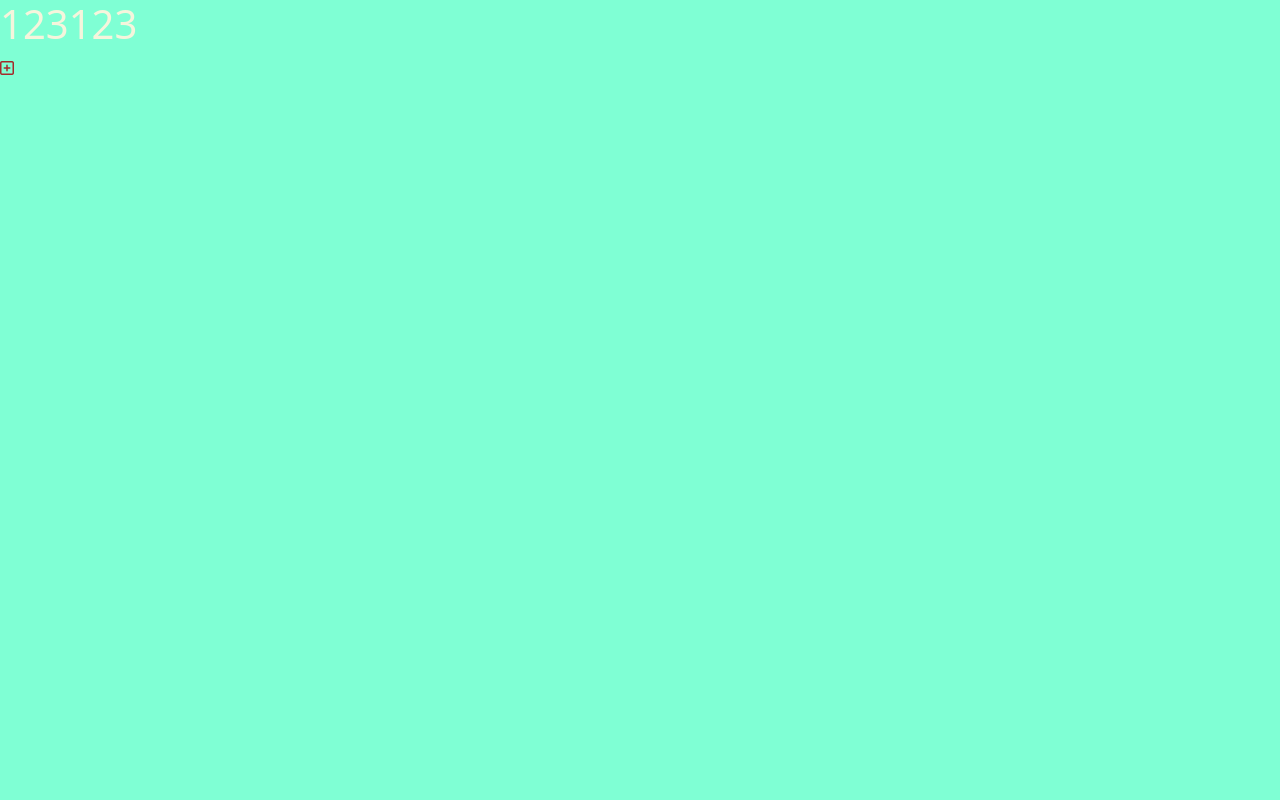
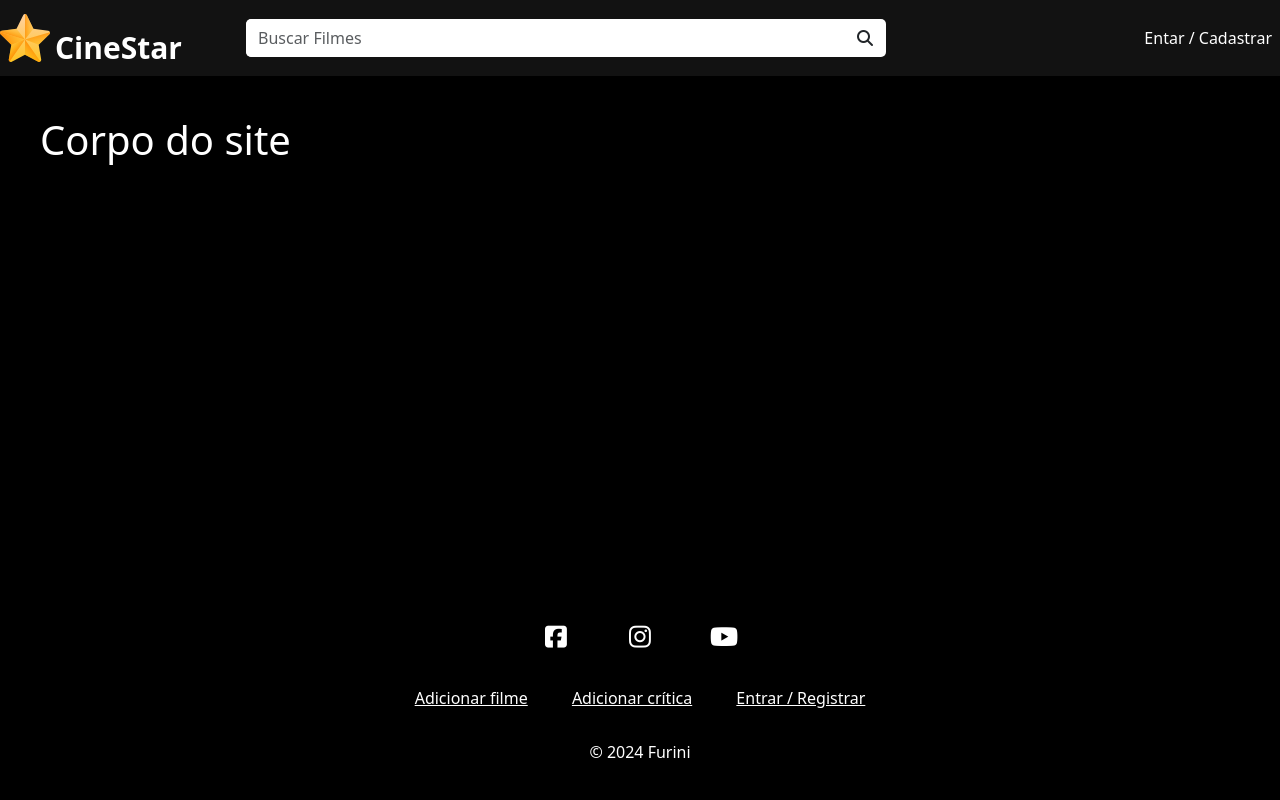
Before and after one commit to Furini2002/cine-star, a PHP site: page / in a window 1280 px wide. Before the commit the page is almost empty. Run offline with PHP 8.4, Linux system fonts and the light colour scheme.

Commit message:
Cabecalho e rodape

```diff
--- a/css/styles.css
+++ b/css/styles.css
@@ -1,8 +1,121 @@
-body{
-    background-color: aquamarine;
-    color: brown;
+/* Navbar */
+.navbar-brand {
+    position: relative;
+  }
+
+  #logo {
+    width: 50px;
+  }
+
+  #cinestar-title {
+    color: #FFF;
+    position: absolute;
+    bottom: -2px;
+    font-size: 30px;
+    left: 55px;
+    font-weight: bold;
+  }
+
+  #main-navbar {
+    background-color: #121212;
+  }
+
+  #search-form {
+    margin: 0 auto;
+    background-color: #FFF;
+    border-radius: 5px;
+    width: 50%;
+    margin-left: 180px;
+    display: flex;
+  }
+
+  #search-form .form-control {
+    border: none;
+    width: 95%;
+    box-shadow: none;
+  }
+
+  #navbar {
+    min-width: 30%;
+  }
+
+  .navbar-nav {
+    justify-content: flex-end;
+    width: 100%;
+  }
+
+  .navbar-nav .nav-item .nav-link {
+    color: #FFF;
+    transition: .5s;
+  }
+
+  .navbar-nav .nav-item .nav-link:hover {
+    color: #999;
+  }
+
+  .bold {
+    font-weight: bold;
+  }
+
+.navbar-nav .nav-item .nav-link:hover{
+    color: #999;
 }
 
-h1{
-    color: beige;
+.bold{
+    font-weight: bold;
 }
+
+/*HOME*/
+#main-container{
+    background-color: #000;
+    color: #fff;
+    min-height: 65vh;
+    padding: 40px;
+}
+
+/*FOOTER*/
+#footer{
+    background-color: #000;
+    color: #fff;
+    text-align: center;
+    margin: 0;
+    padding: 20px;
+}
+
+#social-container ul,
+#footer-links-container ul{
+    list-style-type: none;
+    padding: 0;
+}
+
+#social-container li,
+#footer-links-container li{
+    display: inline-block;
+    margin: 0 20px;
+}
+
+#social-container li{
+    height: 40px;
+    width: 40px;
+    border-radius: 100%;
+    transition: .5s;
+    line-height: 3;
+}
+
+#social-container li:hover{
+    background-color: #333;
+}
+
+#social-container a,
+#footer-links-container a{
+    color: #fff;
+    transition: .5s;
+}
+
+#social-container li i{
+    font-size: 25px;
+}
+
+#footer-links-container {
+    margin: 30px 0;
+}
--- a/index.php
+++ b/index.php
@@ -8,10 +8,10 @@
 <head>
     <meta charset="UTF-8">
     <meta name="viewport" content="width=device-width, initial-scale=1.0">
-    <title>MovieStar</title>
+    <title>CineStar</title>
 
     <!--LINK DO LOGO-->
-    <link rel="short icon" href="img/MovieStar.ico">
+    <link rel="short icon" href="<?= $BASE_URL ?>img/cinestar.ico">
 
     <!--LINK DO BOOTSTRAP CSS-->
     <link rel="stylesheet" href="https://cdnjs.cloudflare.com/ajax/libs/twitter-bootstrap/5.3.3/css/bootstrap.css" integrity="sha512-VcyUgkobcyhqQl74HS1TcTMnLEfdfX6BbjhH8ZBjFU9YTwHwtoRtWSGzhpDVEJqtMlvLM2z3JIixUOu63PNCYQ==" crossorigin="anonymous" referrerpolicy="no-referrer" />
@@ -20,13 +20,62 @@
     <link rel="stylesheet" href="https://cdnjs.cloudflare.com/ajax/libs/font-awesome/6.5.2/css/all.min.css" integrity="sha512-SnH5WK+bZxgPHs44uWIX+LLJAJ9/2PkPKZ5QiAj6Ta86w+fsb2TkcmfRyVX3pBnMFcV7oQPJkl9QevSCWr3W6A==" crossorigin="anonymous" referrerpolicy="no-referrer" />
 
     <!--LINK DO CSS-->
-    <link rel="stylesheet" href="css/styles.css">
+    <link rel="stylesheet" href="<?= $BASE_URL ?>css/styles.css">
 
 </head>
 <body>
+    <header>
+        <nav id="main-navbar" class="navbar navbar-expand-lg">
+            <a href="<?= $BASE_URL ?>" class="navbar-brand">
+                <img src="<?= $BASE_URL ?>img/logo.svg" alt="Logo CineStar" id="logo">
+                <span id="cinestar-title">CineStar</span>
+            </a>
+            <button class="navbar-toggler" type="button" data-toggle="colapse" data-target="#navbar" aria-controls="navbar" aria-expanded="false" aria-label="Toggle navigation">
+                <i class="fas fa-bars"></i>
+            </button>
+            <form action="" method="GET" id="search-form" class="form-inline my-2 my-lg-0">
+                <input type="text" name="q" id="search" class="form-control mr-sm-2" type="search" placeholder="Buscar Filmes" aria-label="Search">
+                <button class="btn my-2 my-sm-0" type="submit">
+                    <i class="fas fa-search"></i>
+                </button>
+            </form>
+            <div class="collapse navbar-collapse" id="navbar">
+                <ul class="navbar-nav">
+                    <li class="nav-item">
+                        <a href="<?= $BASE_URL ?>auth.php" class="nav-link">Entar / Cadastrar</a>
+                    </li>
+                </ul>
+            </div>
+        </nav>
+    </header>
 
-    <h1>123123</h1>
-    <i class="far fa-plus-square"></i>
+    <div id="main-container" class="container-fluid">
+        <h1>Corpo do site</h1>
+    </div>
+
+    <footer id="footer">
+        <div id="social-container">
+            <ul>
+                <li>
+                    <a href="#"><i class="fab fa-facebook-square"></i></a>
+                </li>
+                <li>
+                    <a href="#"><i class="fab fa-instagram"></i></a>
+                </li>
+                <li>
+                    <a href="#"><i class="fab fa-youtube"></i></a>
+                </li>
+            </ul>
+        </div>
+        <div id="footer-links-container">
+            <ul>
+                <li><a href="#">Adicionar filme</a></li>
+                <li><a href="#">Adicionar crítica</a></li>
+                <li><a href="#">Entrar / Registrar</a></li>
+            </ul>
+        </div>
+        <p>&copy; 2024 Furini</p>
+    </footer>
 
     <!--LINK DO BOOTSTRAP JS-->
     <script src="https://cdnjs.cloudflare.com/ajax/libs/jquery/3.7.1/jquery.min.js" integrity="sha512-v2CJ7UaYy4JwqLDIrZUI/4hqeoQieOmAZNXBeQyjo21dadnwR+8ZaIJVT8EE2iyI61OV8e6M8PP2/4hpQINQ/g==" crossorigin="anonymous" referrerpolicy="no-referrer"></script>
```
Also changed, not shown: img/cinestar.ico (renamed from img/moviestar.ico).
